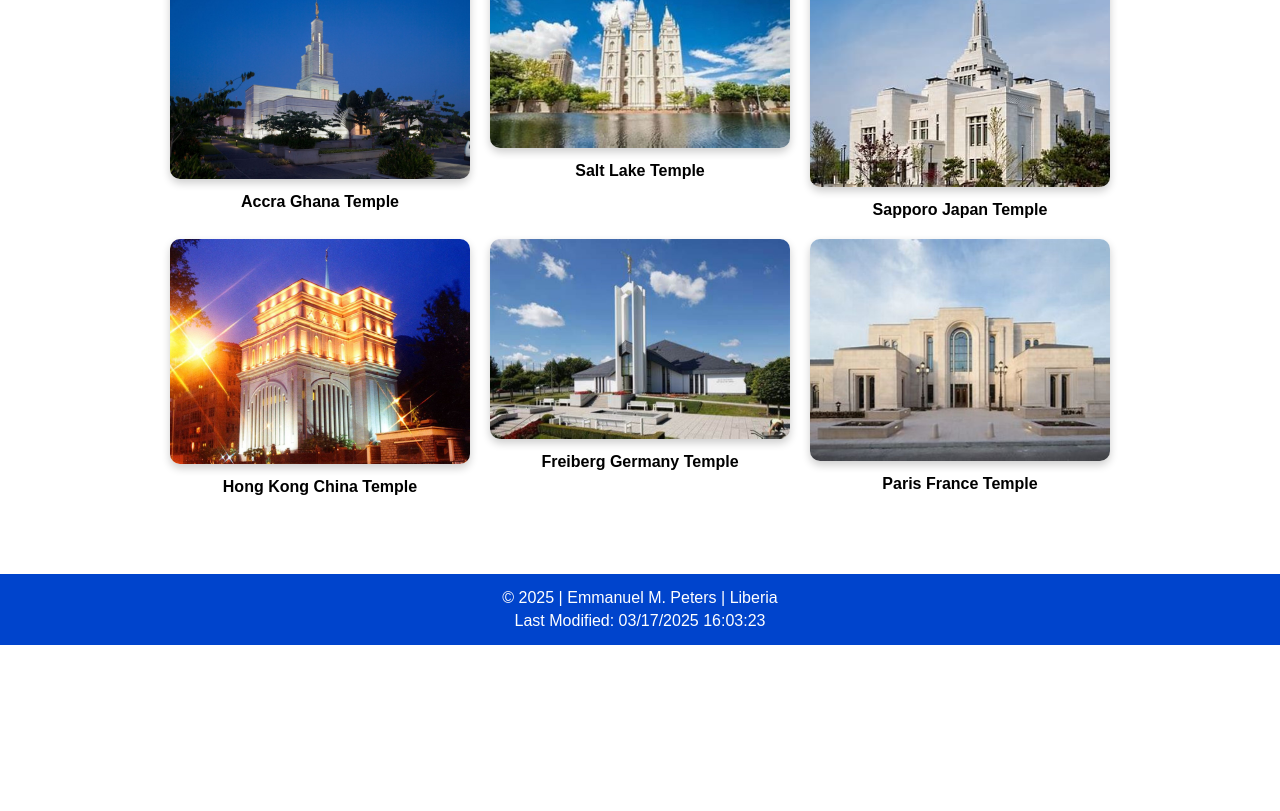
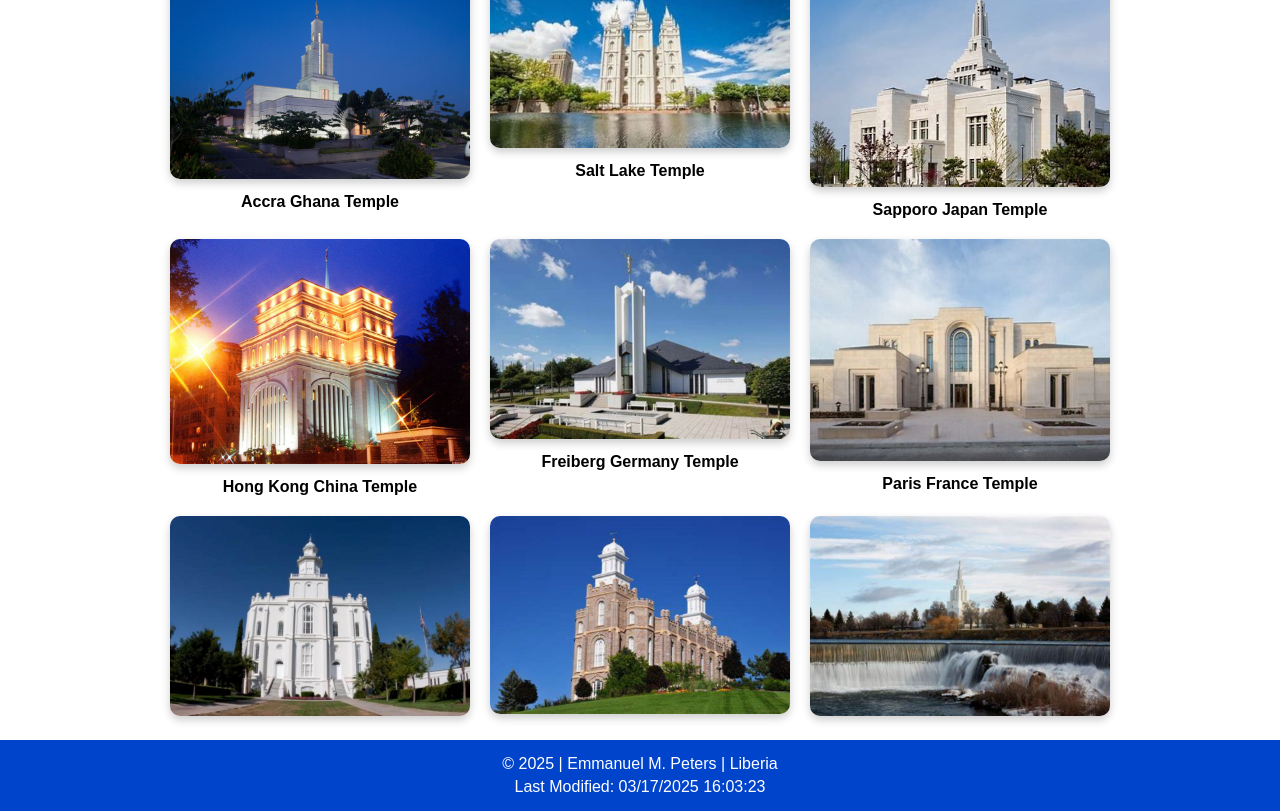
Before and after one commit to epeters2-byui/wdd131, a plain HTML site: page temples.html in a window 1280 px wide. Shown: the part 155-966 px from the top of the page. Before the commit the page ends 800 px from the top, so only its background shows below. Drawn offline with Linux system fonts and the light colour scheme.

Commit message:
Picture_Album

```diff
--- a/temples.html
+++ b/temples.html
@@ -52,6 +52,15 @@
                 <img src="images/paris_france_3.jpg" alt="Paris France Temple">
                 <figcaption>Paris France Temple</figcaption>
             </figure>
+            <figure>
+                <img src="images/St. George Utah Temple.jpg" alt="St George Temple">
+            </figure>
+            <figure>
+                <img src="images/Logan Temple, Utah.jpg" alt="Logan Temple">
+            </figure>
+            <figure>
+                <img src="images/Idaho Temple.jpg" alt="Idaho Temple">
+            </figure>
         </div>
     </main>
 
```
